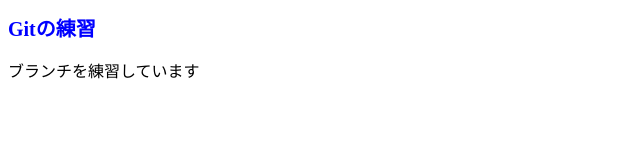
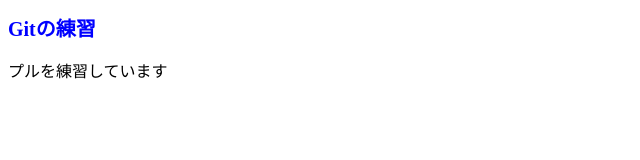
Before and after one commit to tomato-sugar/git-practice, a plain HTML site: page index.html in a window 1280 px wide. Shown: the full height of the page, 0-640 px from the left. Drawn offline with Linux system fonts and the light colour scheme.

Commit message:
プルの練習

```diff
--- a/index.html
+++ b/index.html
@@ -7,6 +7,6 @@
 </head>
 <body>
     <h1>Gitの練習</h1>
-    <p>ブランチを練習しています</p>
+    <p>プルを練習しています</p>
 </body>
 <html>
```
